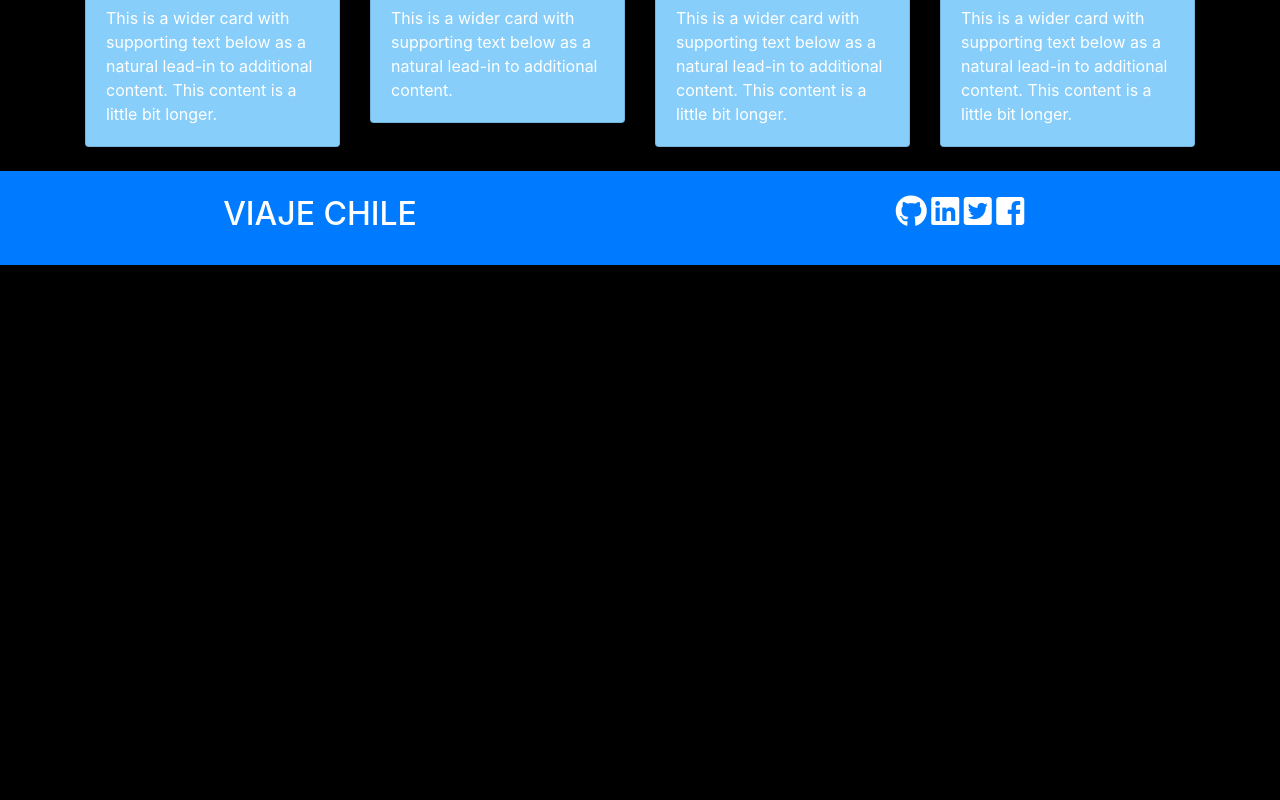
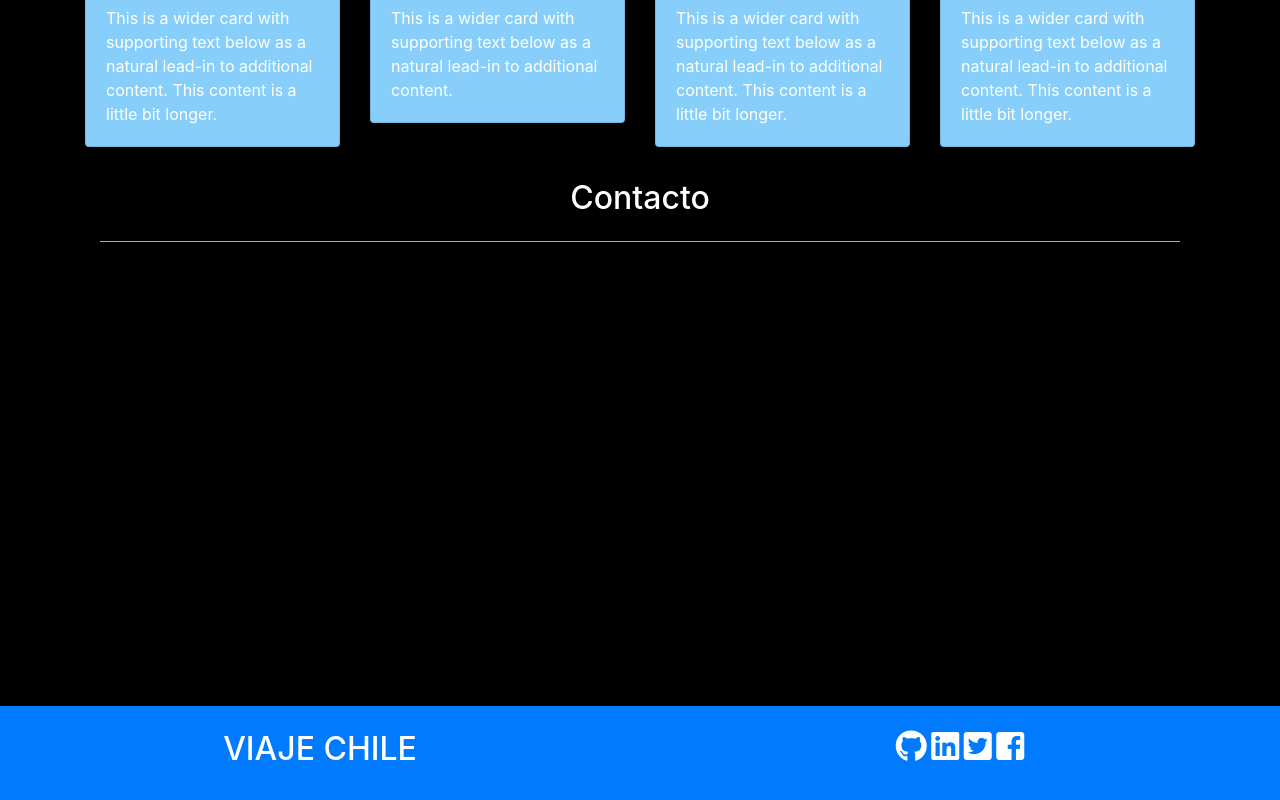
Before and after one commit to marcemartiv/VIAJES_CHILE, a plain HTML site: page index.html in a window 1280 px wide. Shown: the part 1762-2562 px from the top of the page. Before the commit the page ends 2027 px from the top, so only its background shows below. Drawn offline with nearby package versions, Linux system fonts and the light colour scheme; a script that the page names is missing.

Commit message:
Fomulario online OK

```diff
--- a/index.html
+++ b/index.html
@@ -148,7 +148,17 @@
      </div>
    </div>
     <!--FIN CARD DESTACADOS-->
+  <!--Formulario online-->
+   <div class="container">
+     <div><h2 class="text-center text-white py-2 " id="contacto">Contacto</h2></div>
+     <div class="container"><hr class="hr"></div>
+     <div class="container py-4">
+      <div data-tf-widget="sYzTGWX1" style="width:100%;height:400px;"></div>
+     </div>
+   </div>
 
+
+  <!--Fin Formulario online-->
    <!--footer inicio-->
   <footer class="container-fluid text-center bg-primary">
     <div class="row">
@@ -165,7 +175,8 @@
   </footer>
    <!--footer fin-->
 
-
+  <!--Scrip Formulario-->
+   <script src="//embed.typeform.com/next/embed.js"></script>
   <!--js-->
     <script src="https://ajax.googleapis.com/ajax/libs/jquery/3.6.0/jquery.min.js"></script>
     <script src="assets/js/script.js"></script>
```
